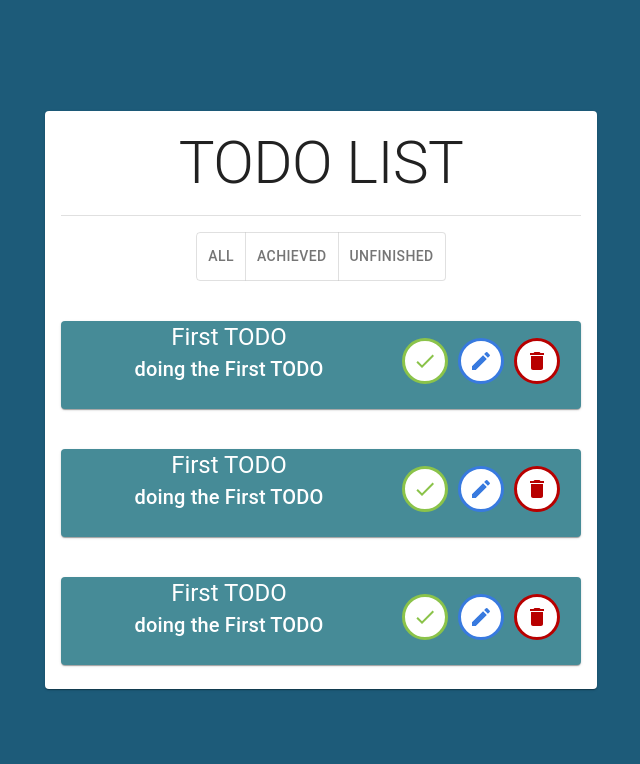
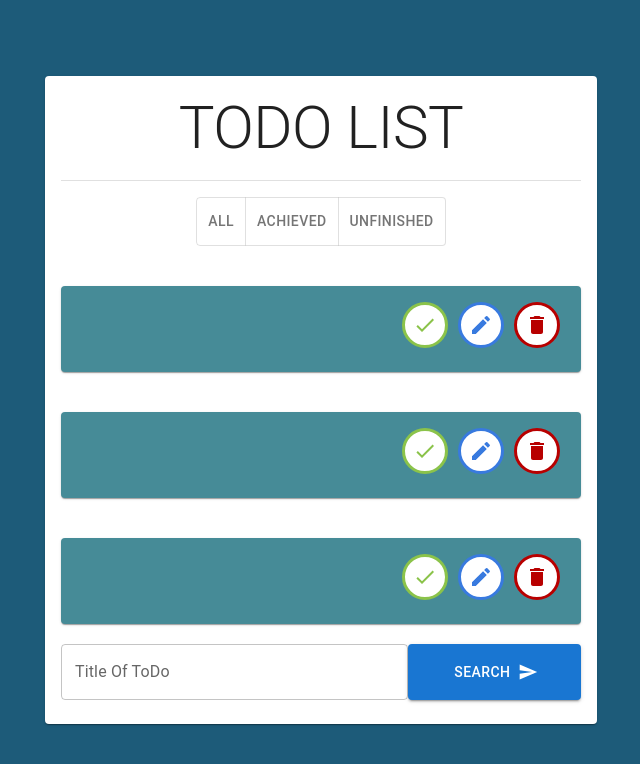
Before and after one commit to Hamza12398/React-MUI, a React (Create React App) app in the folder todo-list/: page / in a window 1280 px wide. Shown: the top 764 px of the page, without its empty margins (319-959 px from the left). Built offline with nearby package versions, Linux system fonts and the light colour scheme.

Commit message:
ToDo List Working with Logic Code

```diff
--- a/todo-list/src/App.css
+++ b/todo-list/src/App.css
@@ -49,7 +49,8 @@
 .card-container {
   transition: all 0.2s !important;
 }
-/* .card-container:hover {
+.card-container:hover {
   padding-top: 20px;
   padding-bottom: 20px;
-} */
+  box-shadow: 0 7px 7px rgba(0, 0, 0, 0.2) !important;
+}
--- /dev/null
+++ b/todo-list/src/Components/Field.jsx
@@ -0,0 +1,37 @@
+import { Grid } from "@mui/material";
+import TextField from "@mui/material/TextField";
+import Button from "@mui/material/Button";
+import DeleteIcon from "@mui/icons-material/Delete";
+import SendIcon from "@mui/icons-material/Send";
+import Stack from "@mui/material/Stack";
+
+export default function Field() {
+  return (
+    <>
+      <Grid container sx={{ marginTop: "20px" }}>
+        <Grid xs={8}>
+          <TextField
+            id="outlined-basic"
+            label="Title Of ToDo"
+            variant="outlined"
+            sx={{ width: "100%" }}
+          />
+        </Grid>
+        <Grid
+          xs={4}
+          display="flex"
+          justifyContent="space-around"
+          alignItems="center"
+        >
+          <Button
+            sx={{ width: "100%", height: "100%" }}
+            variant="contained"
+            endIcon={<SendIcon />}
+          >
+            Search
+          </Button>
+        </Grid>
+      </Grid>
+    </>
+  );
+}
--- a/todo-list/src/Components/Todo.jsx
+++ b/todo-list/src/Components/Todo.jsx
@@ -2,17 +2,16 @@ import Typography from "@mui/material/Typography";
 import Card from "@mui/material/Card";
 import CardContent from "@mui/material/CardContent";
 import Button from "@mui/material/Button";
-import CheckCircleIcon from "@mui/icons-material/CheckCircle";
 import Box from "@mui/material/Box";
-import Paper from "@mui/material/Paper";
 import Grid from "@mui/material/Grid";
 import CheckIcon from "@mui/icons-material/Check";
 import DeleteIcon from "@mui/icons-material/Delete";
 import IconButton from "@mui/material/IconButton";
 import EditIcon from "@mui/icons-material/Edit";
 
-export default function Todo() {
+export default function Todo({title, details}) {
   return (
+    <>
     <Card
       className="card-container"
       sx={{
@@ -25,8 +24,8 @@ export default function Todo() {
       <CardContent>
         <Grid container spacing={2}>
           <Grid xs={8}>
-            <Typography variant="h5">First TODO</Typography>
-            <Typography variant="h6">doing the First TODO</Typography>
+            {title}
+            {details}
           </Grid>
 
           {/* BUTTONS <<ICONS>> */}
@@ -77,5 +76,6 @@ export default function Todo() {
         </Grid>
       </CardContent>
     </Card>
+    </>
   );
 }
--- a/todo-list/src/Components/TodoList.jsx
+++ b/todo-list/src/Components/TodoList.jsx
@@ -11,7 +11,35 @@ import ToggleButton from "@mui/material/ToggleButton";
 import ToggleButtonGroup from "@mui/material/ToggleButtonGroup";
 import Grid from "@mui/material/Grid";
 import Todo from "./Todo";
+import Field from "./Field";
 
+// ! OTHER IMPORT
+import { v4 as uuidv4 } from "uuid";
+
+const todos = [
+  {
+    id: uuidv4(),
+    title: "Learn TypeScript",
+    details: "Learn TypeScript in 2Hours",
+    isCompleted: false,
+  },
+  {
+    id: uuidv4(),
+    title: "Learn TypeScript",
+    details: "Learn TypeScript in 2Hours",
+    isCompleted: false,
+  },
+  {
+    id: uuidv4(),
+    title: "Learn TypeScript",
+    details: "Learn TypeScript in 2Hours",
+    isCompleted: false,
+  },
+];
+
+const todoList = todos.map((t) => {
+  return <Todo key={t.id} title ={t.title} details={t.details}/>;
+});
 export default function TodoList() {
   return (
     <>
@@ -20,6 +48,7 @@ export default function TodoList() {
           <CardContent>
             <Typography variant="h2">TODO LIST</Typography>
             <Divider sx={{ my: 2 }} />
+
             {/* FILTER BUTTON */}
             <ToggleButtonGroup
               // value={alignment}
@@ -55,6 +84,10 @@ export default function TodoList() {
               ></Grid>
             </Grid>
             {/* ---------INPUT + ADD BUTTON------- */}
+
+            {/* FIELD AND BUTTON */}
+            <Field />
+            {/* -------FIELD AND BUTTON------ */}
           </CardContent>
         </Card>
       </Container>
```
